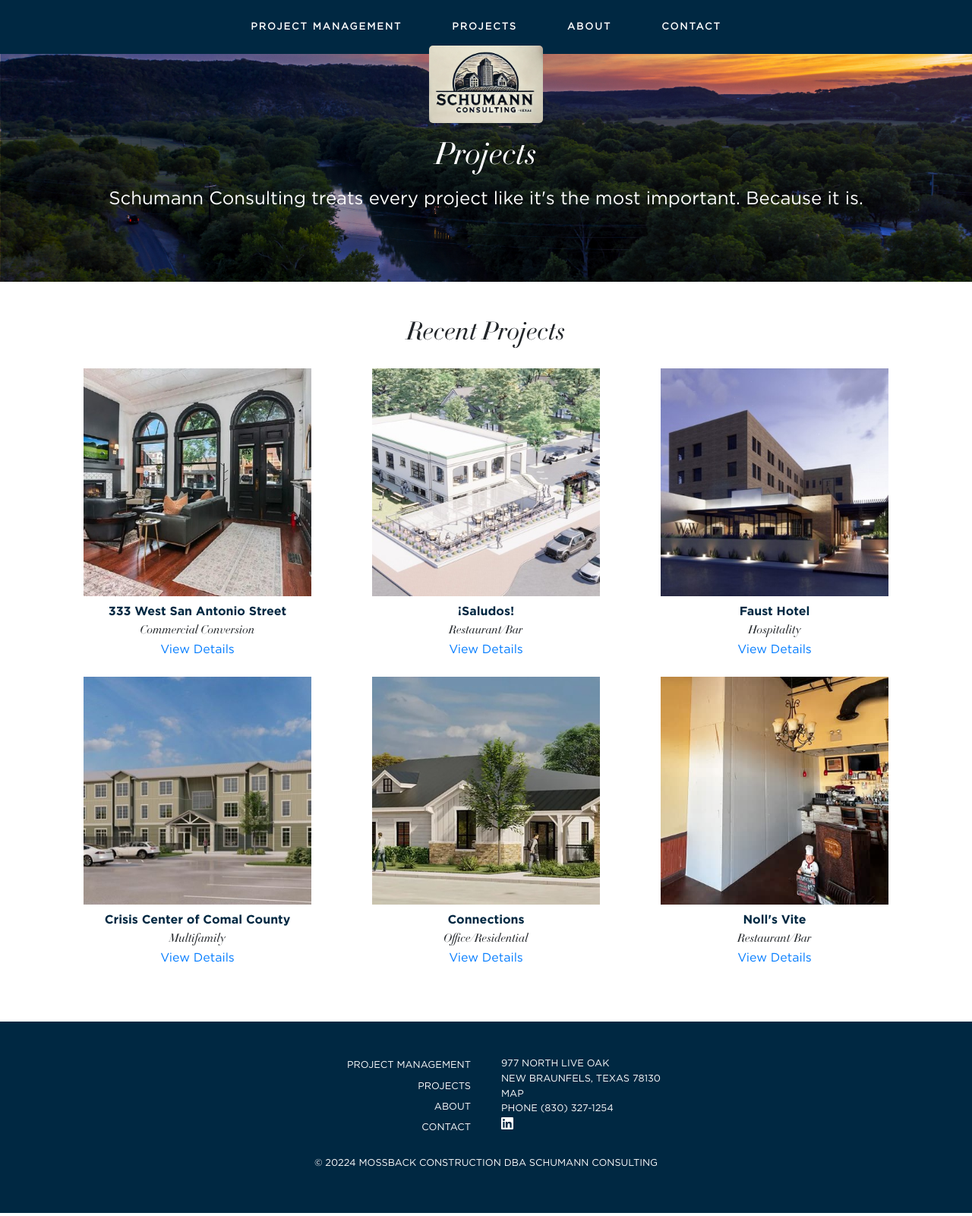
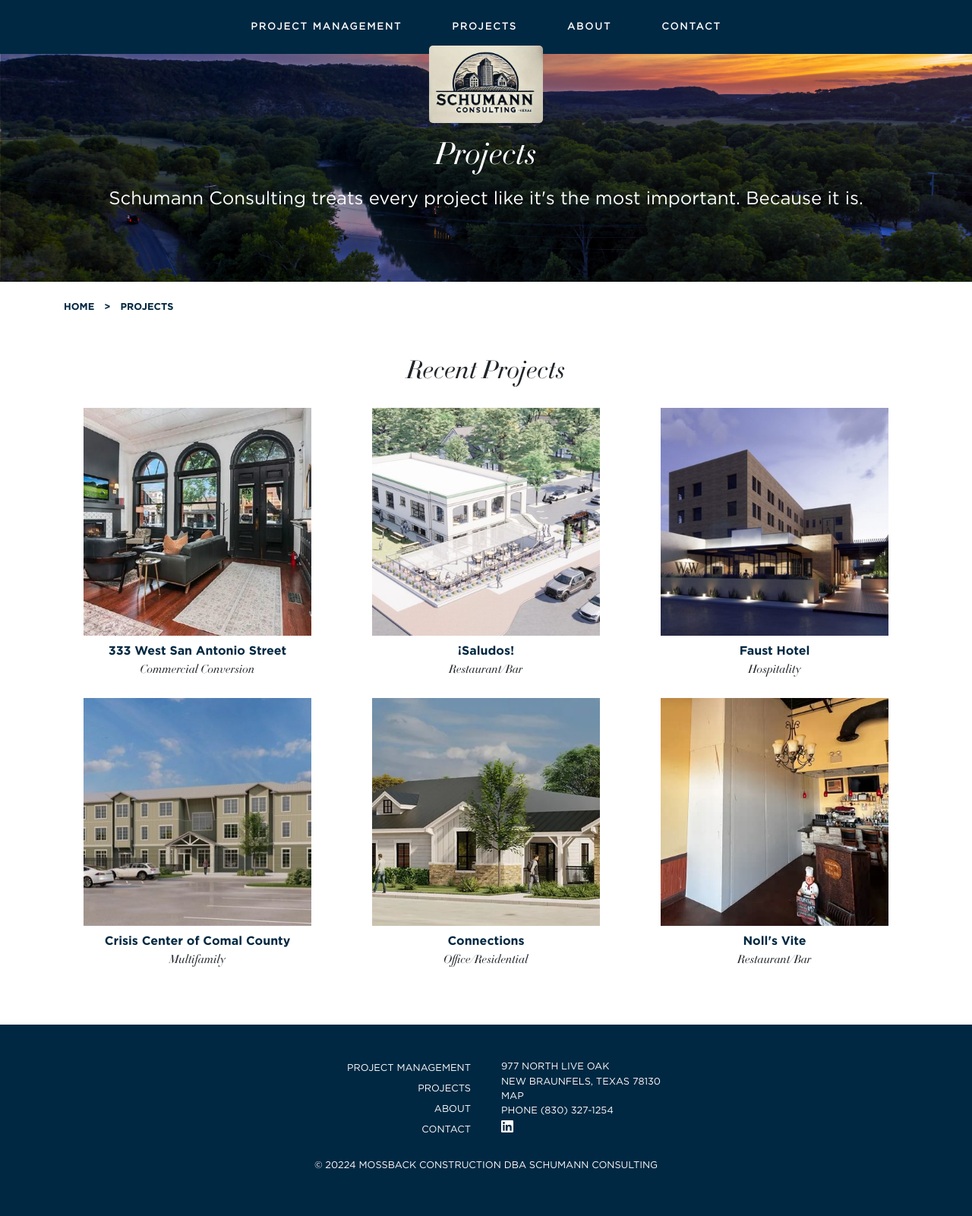
Before and after one commit to kordless/ammo, a Flask app: page /projects in a window 1280 px wide. Shown: the whole page at 76% size. Run offline with Flask 2, Linux system fonts and the light colour scheme; some libraries are stand-ins or nearby versions.

Commit message:
Added breadcrumb styles to style.css

```diff
--- a/schumann/static/css/style.css
+++ b/schumann/static/css/style.css
@@ -216,6 +216,56 @@
     outline-offset: -2px;
 }
 
+
+/* Breadcrumb-specific styles */
+.breadcrumb-container {
+    padding: 0;
+    background-color: white;
+    font-size: 0.8em;
+}
+
+.breadcrumb {
+    padding: 0.5rem 0;
+    margin-bottom: 0;
+    background-color: white;
+    margin-left: 14px
+}
+
+.breadcrumb-item {
+    text-transform: uppercase;
+    color: #002842;
+    font-family: 'Gotham-Bold', sans-serif;
+}
+
+/* Increase specificity for breadcrumb links */
+.breadcrumb .breadcrumb-item a {
+    color: #002842 !important;
+    text-decoration: none;
+    font-weight: bold;
+    margin: 0;
+    font-size: inherit;
+}
+
+.breadcrumb .breadcrumb-item a:visited {
+    color: #002842 !important;
+}
+
+.breadcrumb .breadcrumb-item a:hover {
+    text-decoration: underline;
+}
+
+.breadcrumb-item.active {
+    color: #002842;
+}
+
+.breadcrumb-item+.breadcrumb-item::before {
+    content: ">";
+    color: #002842;
+    font-weight: bold;
+    margin: 0 5px;
+    padding-left: 0;
+}
+
 .project-navigation {
     margin: 2rem 0;
 }
@@ -262,6 +312,23 @@
 .project-details span {
     display: block;
 }
+
+.project-details h1 {
+    font-family: 'Didot-Italic', serif;
+    font-style: italic;
+    font-size: 2em;
+    margin-bottom: 10px;
+}
+
+.recent-projects-section .project-title-link {
+    color: #002842;  /* Dark blue color */
+    text-decoration: none;
+}
+
+.recent-projects-section .project-title-link:hover {
+    text-decoration: underline;
+}
+
 .project-navigation {
     margin: 2rem 0;
 }
--- a/schumann/templates/projects.html
+++ b/schumann/templates/projects.html
@@ -26,17 +26,23 @@
                 <p>Schumann Consulting treats every project like it's the most important. Because it is.</p>
             </div>
         </section>
-
+        <div class="container mt-3 mb-5 breadcrumb-container">
+            <nav aria-label="breadcrumb">
+                <ol class="breadcrumb">
+                    <li class="breadcrumb-item gotham-bold"><a href="/">Home</a></li>
+                    <li class="breadcrumb-item gotham-bold">Projects</li>
+                </ol>
+            </nav>
+        </div>
         <div class="container mt-5 mb-5 recent-projects-section">
             <h2 class="text-center mb-4">Recent Projects</h2>
             <div class="row">
-                {% for project in projects %}
+                {% for project in projects[:6] %}
                 <div class="col-md-4 mb-4 d-flex flex-column align-items-center">
                     <img src="/static/images/{{ project.image }}" class="img-fluid" alt="Project {{ project.project_title }}">
                     <div class="text-center mt-2">
-                        <strong>{{ project.project_title }}</strong><br>
+                        <strong><a class="project-title-link" href="/project/{{ project.project_stub }}">{{ project.project_title }}</a></strong><br>
                         <em>{{ project.summary }}</em><br>
-                        <a href="/project/{{ project.project_stub }}">View Details</a>
                     </div>
                 </div>
                 {% endfor %}
```
Also changed, not shown: schumann/templates/about.html (+8 -1 lines), schumann/templates/contact.html (+17 -3 lines), schumann/templates/project-detail.html (+9 -0 lines).
